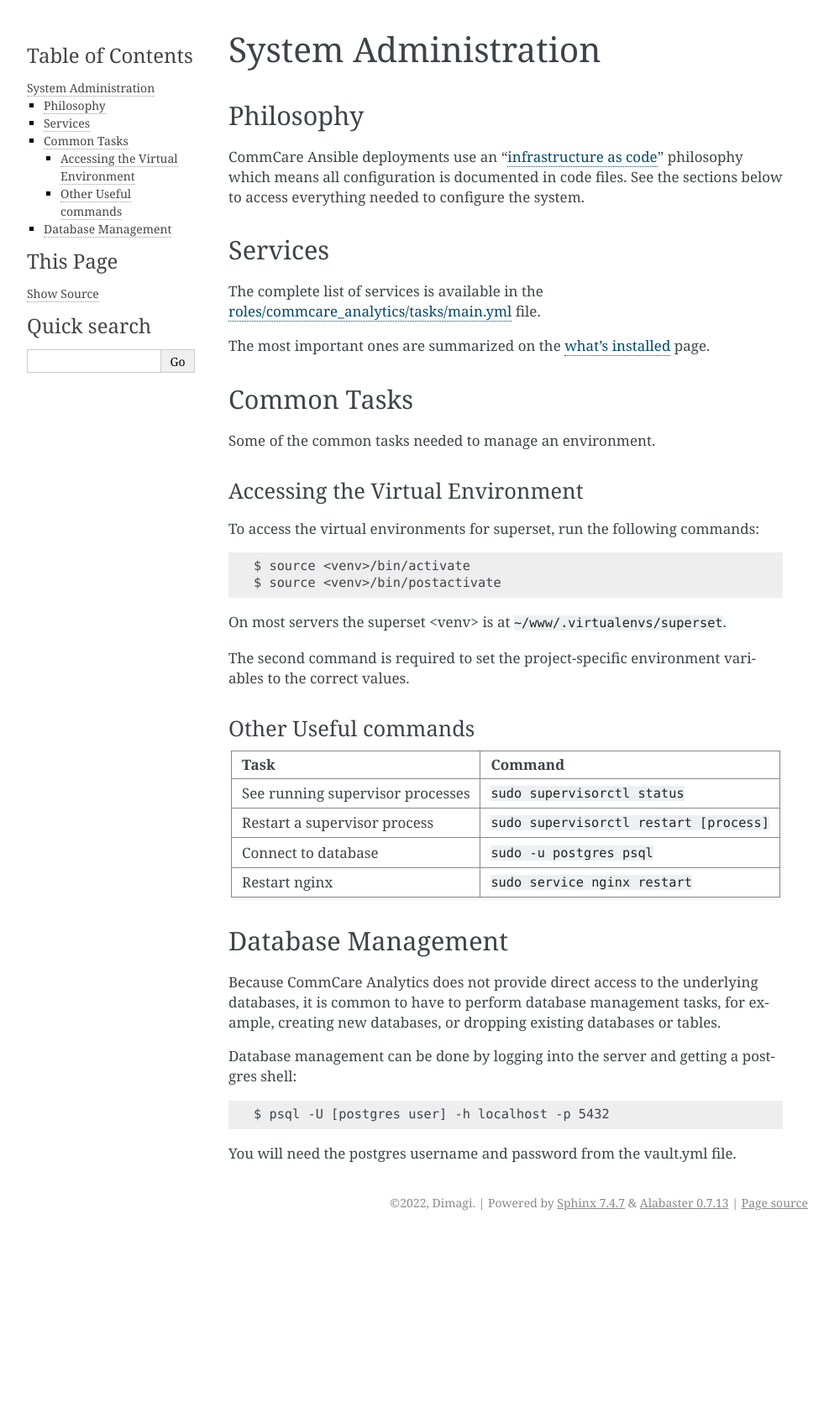
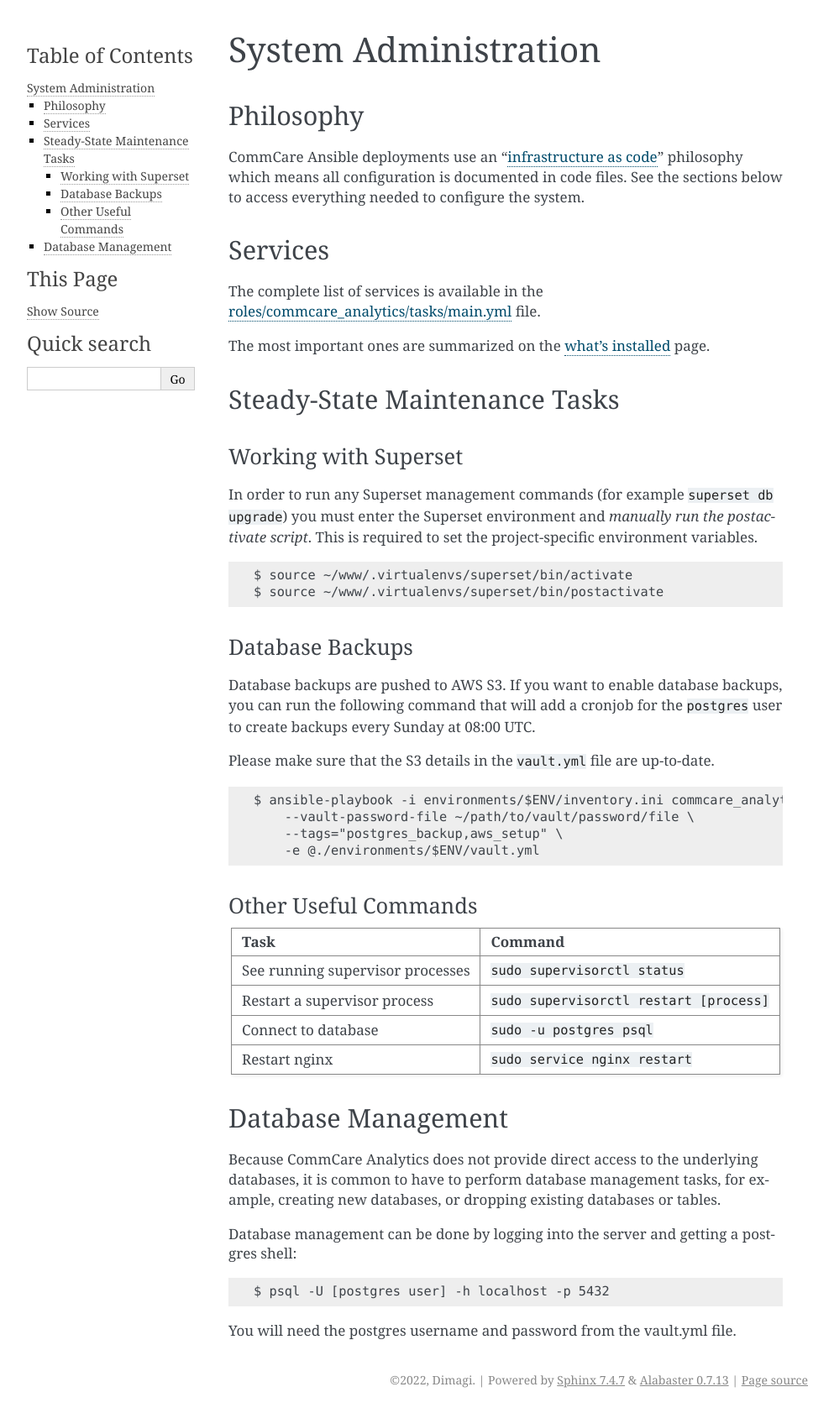
Before and after one commit to dimagi/commcare-analytics-ansible, a Sphinx documentation site: the page built from docs/system-administration.rst, in a window 1280 px wide. Shown: the whole page at 84% size, without its empty margins (148-1141 px from the left). Built offline with Sphinx 7.4.7, drawn with Linux system fonts in a browser that asks for light colours; before the commit the page ends 1472 px from its top, so only the background shows below that.

Commit message:
Consolidate production and system-administration

```diff
--- a/docs/system-administration.rst
+++ b/docs/system-administration.rst
@@ -22,10 +22,19 @@
 `what's installed </whats-installed/>`_ page.
 
 
-Common Tasks
-------------
+Steady-State Maintenance Tasks
+------------------------------
 
-Some of the common tasks needed to manage an environment.
+Working with Superset
+^^^^^^^^^^^^^^^^^^^^^
+
+In order to run any Superset management commands (for example
+``superset db upgrade``) you must enter the Superset environment and
+*manually run the postactivate script*. This is required to set the
+project-specific environment variables. ::
+
+    $ source ~/www/.virtualenvs/superset/bin/activate
+    $ source ~/www/.virtualenvs/superset/bin/postactivate
 
 
 ..
@@ -39,28 +48,30 @@
 
     The command to deploy updates is::
 
-        $ ansible-playbook -i inventories/yourapp commcare_analytics.yml
-              --vault-password-file /path/to/password/file \
+        $ ansible-playbook -i environments/$ENV/inventory.ini commcare_analytics.yml \
+              -e @environments/$ENV/vault.yml \
+              -e @environments/$ENV/vars.yml \
+              --ask-vault-password -u ubuntu
               -vv --tags=deploy
 
 
-Accessing the Virtual Environment
-^^^^^^^^^^^^^^^^^^^^^^^^^^^^^^^^^
+Database Backups
+^^^^^^^^^^^^^^^^
 
-To access the virtual environments for superset, run the following
-commands::
+Database backups are pushed to AWS S3. If you want to enable database
+backups, you can run the following command that will add a cronjob for
+the ``postgres`` user to create backups every Sunday at 08:00 UTC.
 
-    $ source <venv>/bin/activate
-    $ source <venv>/bin/postactivate
+Please make sure that the S3 details in the ``vault.yml`` file are
+up-to-date. ::
 
-On most servers the superset <venv> is at
-``~/www/.virtualenvs/superset``.
-
-The second command is required to set the project-specific environment
-variables to the correct values.
+    $ ansible-playbook -i environments/$ENV/inventory.ini commcare_analytics.yml \
+        --vault-password-file ~/path/to/vault/password/file \
+        --tags="postgres_backup,aws_setup" \
+        -e @./environments/$ENV/vault.yml
 
 
-Other Useful commands
+Other Useful Commands
 ^^^^^^^^^^^^^^^^^^^^^
 
 +----------------------------------+------------------------------------------+
```
Also changed, not shown: docs/production.md (+0 -38 lines).
